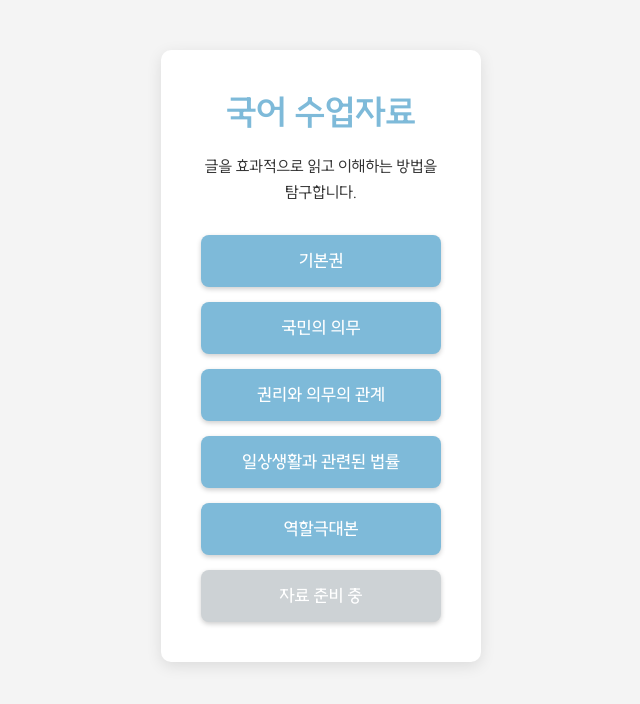
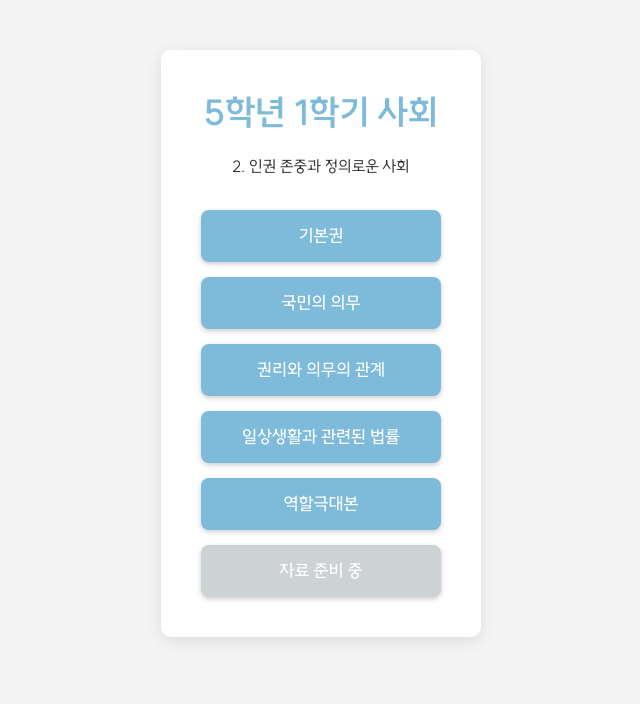
Before and after one commit to yur2520/social, a plain HTML site: page index.html in a window 1280 px wide. Shown: the whole page, without its empty margins (319-959 px from the left). Drawn offline with Linux system fonts and the light colour scheme.

Commit message:
Update index.html

```diff
--- a/index.html
+++ b/index.html
@@ -100,8 +100,8 @@
     <div class="card-container">
 
         <div class="card">
-            <h1>국어 수업자료</h1>
-            <p>글을 효과적으로 읽고 이해하는 방법을 탐구합니다.</p>
+            <h1>5학년 1학기 사회</h1>
+            <p>2. 인권 존중과 정의로운 사회</p>
             <div class="button-group">
                 <a href="기본권.html">기본권</a>
                 <a href="국민의 의무.html">국민의 의무</a>
```
